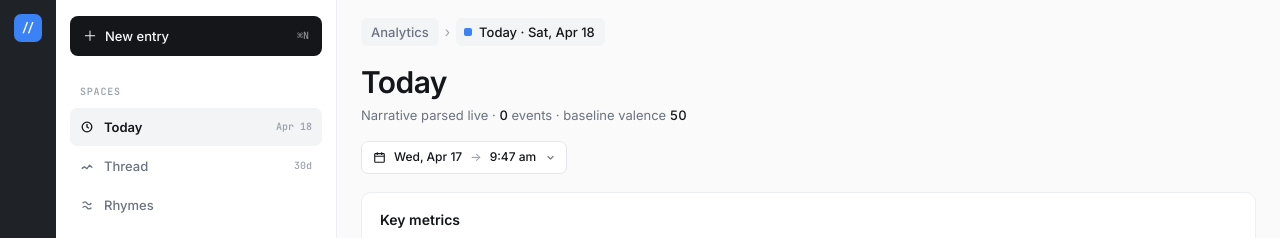
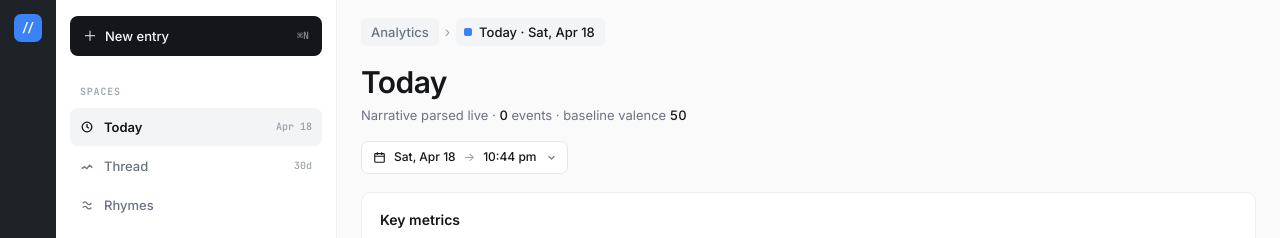
Before and after one commit to the-similarity/base, a Next.js app in the folder the-similarity-app/: page /prudent in a window 1280 px wide. Shown: the top 238 px of the page. Built offline with nearby package versions, Linux system fonts and the light colour scheme.

Commit message:
slop(prudent): derive DateRangeChip preset labels from new Date()

```diff
--- a/the-similarity-app/app/prudent/dashboard.tsx
+++ b/the-similarity-app/app/prudent/dashboard.tsx
@@ -1264,10 +1264,25 @@ function DateRangeChip() {
     return () => document.removeEventListener("mousedown", onDown);
   }, [open]);
 
+  // Derive the preset label from the live clock. We compute `today` once per
+  // render rather than memoising — the component only re-renders on open/
+  // preset changes, so the cost is negligible. `from`/`to` stay strings so
+  // the inner rendering code doesn't change.
   const labelFor = (p: Preset): { from: string; to: string } => {
-    if (p === "today") return { from: "Wed, Apr 17", to: "9:47 am" };
-    if (p === "7d") return { from: "Apr 11", to: "Apr 17" };
-    return { from: "Mar 19", to: "Apr 17" };
+    const now = new Date();
+    if (p === "today") {
+      return { from: fmtLongDate(now), to: fmtClockTime(now) };
+    }
+    if (p === "7d") {
+      const earlier = new Date(now);
+      earlier.setDate(earlier.getDate() - 7);
+      return { from: fmtShortDate(earlier), to: fmtShortDate(now) };
+    }
+    // 30d — shift the start date by 30 full days so the label tracks the
+    // walking calendar, not a fixed Apr 17 snapshot from the screenshot.
+    const earlier = new Date(now);
+    earlier.setDate(earlier.getDate() - 30);
+    return { from: fmtShortDate(earlier), to: fmtShortDate(now) };
   };
   const { from, to } = labelFor(preset);
 
```
